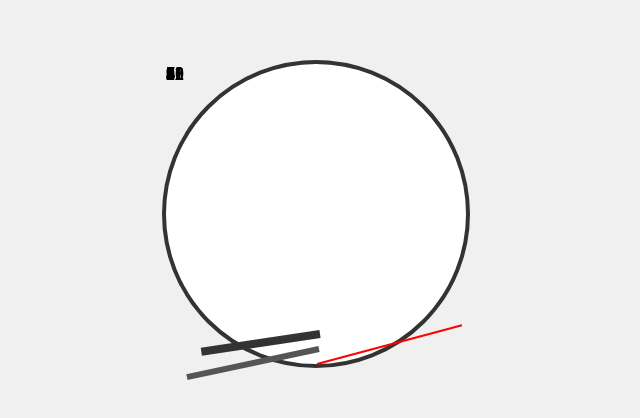
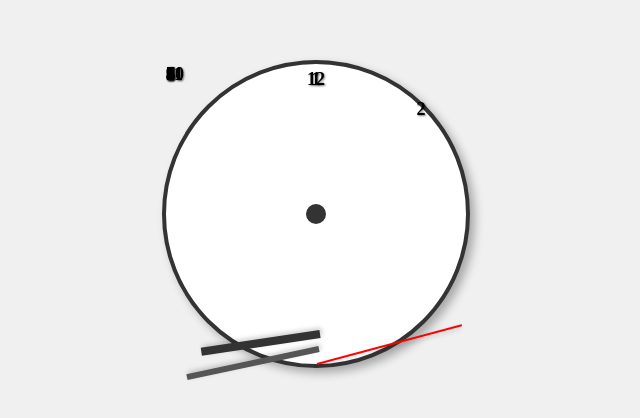
Before and after one commit to MrBY510KONFACEBOOK/hours, a plain HTML site: page index.html in a window 1280 px wide. Shown: the part 194-612 px from the top of the page, without its empty margins (324-964 px from the left). Drawn offline with Linux system fonts and the light colour scheme.

Commit message:
Update style.css

```diff
--- a/style.css
+++ b/style.css
@@ -13,6 +13,19 @@ body {
   background-color: #fff;
   border: 4px solid #333;
   position: relative;
+  box-shadow: 5px 5px 10px rgba(0, 0, 0, 0.3); /* Shadow for realism */
+}
+
+.bezel {
+  width: 90%;
+  height: 90%;
+  border-radius: 50%;
+  background: linear-gradient(to bottom, #ccc, #aaa); /* Metallic gradient */
+  position: absolute;
+  top: 50%;
+  left: 50%;
+  transform: translate(-50%, -50%);
+  z-index: -1;
 }
 
 .hand {
@@ -20,6 +33,7 @@ body {
   top: 50%;
   left: 50%;
   transform-origin: bottom center;
+  box-shadow: 2px 2px 5px rgba(0, 0, 0, 0.2);
 }
 
 .hour {
@@ -44,6 +58,23 @@ body {
   position: absolute;
   font-size: 18px;
   font-weight: bold;
+  text-shadow: 1px 1px 2px rgba(0, 0, 0, 0.5);
 }
 
-/* ... تحديد مواقع الأرقام 1-12 ... */
+/* Positions for numbers (example) */
+.number1 { top: 5%; left: 50%; transform: translate(-50%, -50%); }
+.number2 { top: 15%; left: 85%; transform: translate(-50%, -50%); }
+/* ... (Repeat for numbers 3 to 11) ... */
+.number12 { top: 5%; left: 50%; transform: translate(-50%, -50%); }
+
+.center-cap {
+  width: 20px;
+  height: 20px;
+  background-color: #333;
+  border-radius: 50%;
+  position: absolute;
+  top: 50%;
+  left: 50%;
+  transform: translate(-50%, -50%);
+  z-index: 1;
+}
```
